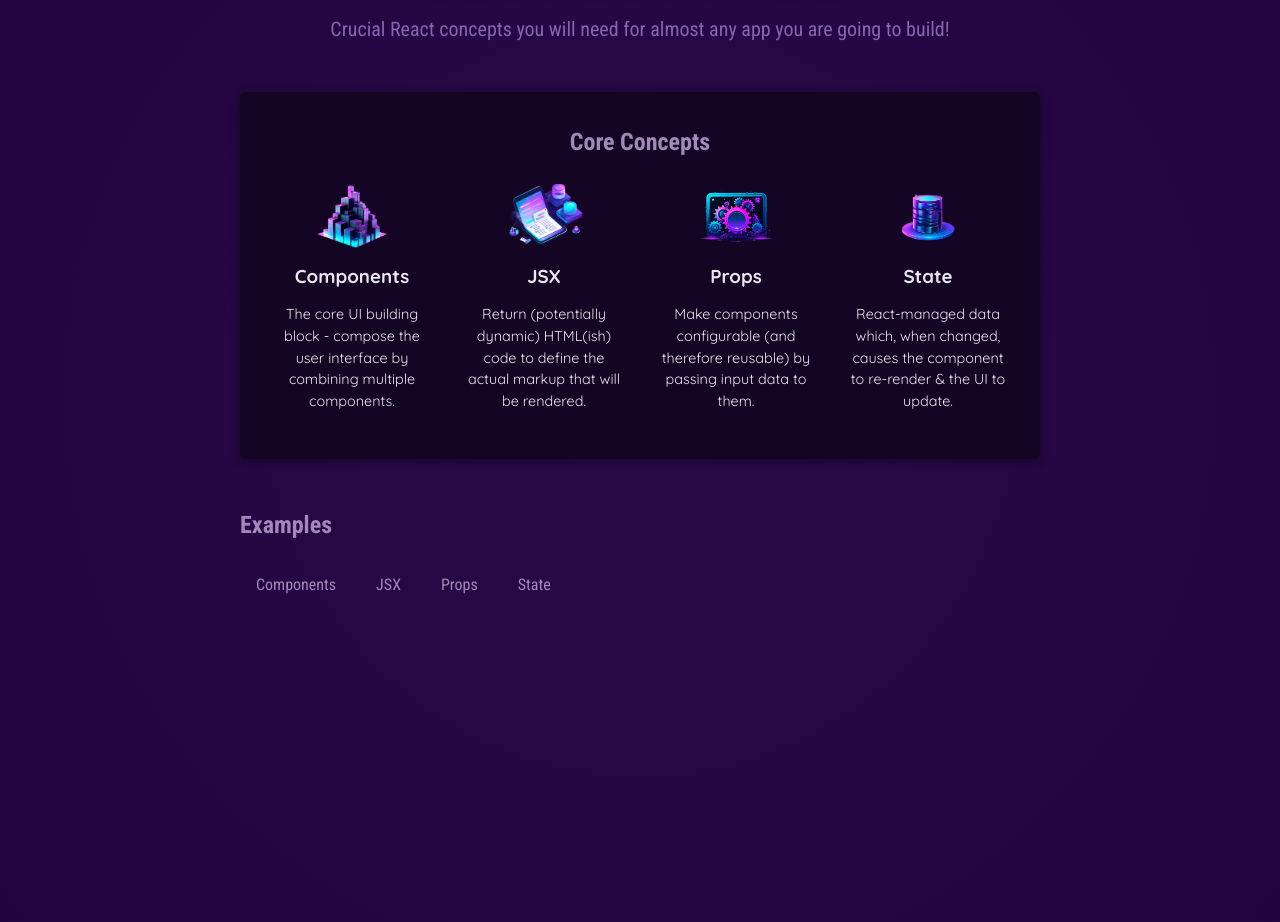
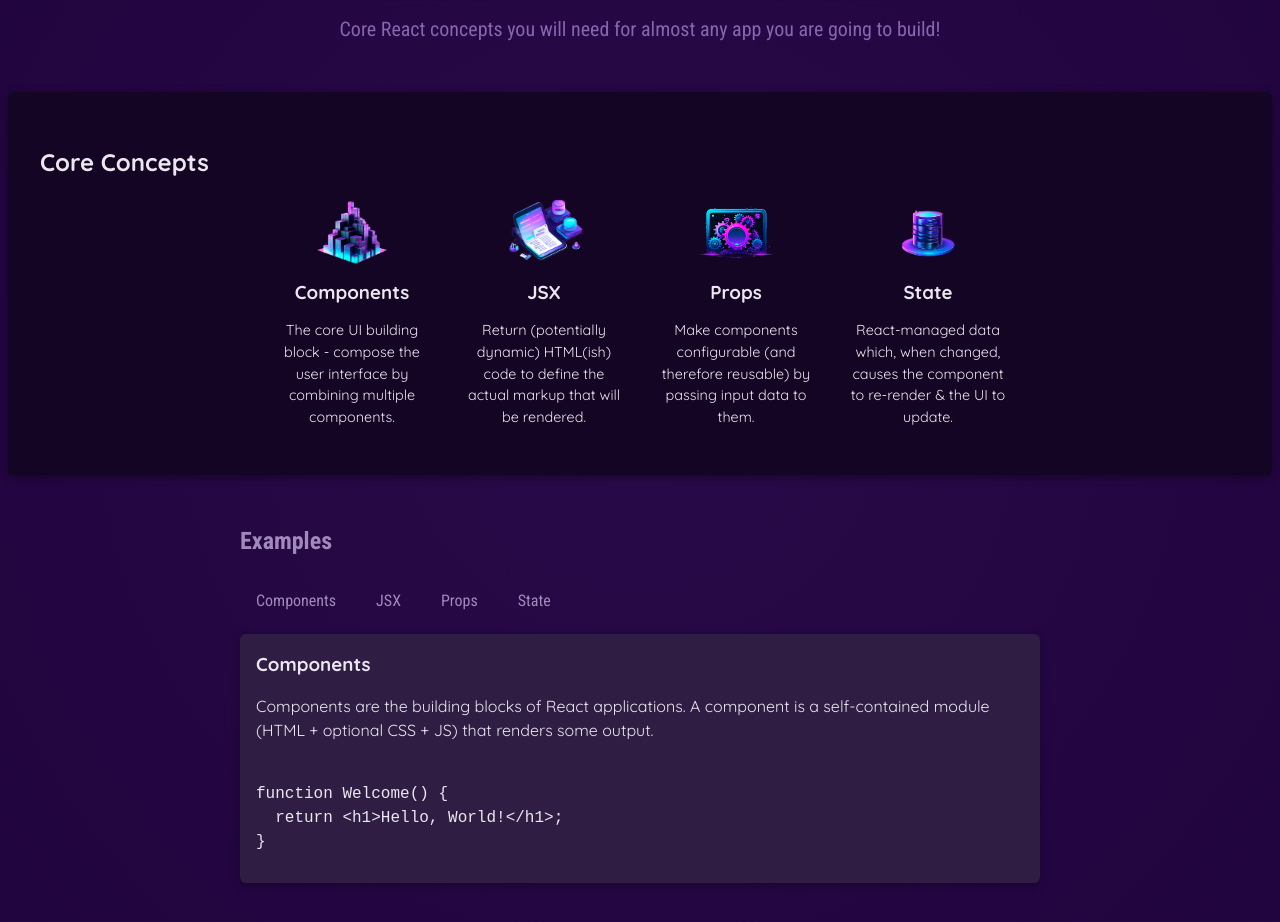
Before and after one commit to Falamarcao/react-the-complete-guide-essentials, a React (Vite) app: page / in a window 1280 px wide. Shown: the part 240-1162 px from the top of the page. Built offline with nearby package versions, Linux system fonts and the light colour scheme.

Commit message:
Deriving & Outputting Data Based on State

```diff
--- a/src/App.tsx
+++ b/src/App.tsx
@@ -1,49 +1,14 @@
-import { uniqueId } from 'lodash';
-
-import CoreConcept from './components/CoreConcept';
 import Header from './components/Header';
-import TabButton from './components/TabButton';
-
-import { Concept } from './models/Concept';
-import { TabName } from './models/TabName';
-
-import { CORE_CONCEPTS } from './data/CoreConcepts';
+import Examples from './components/Examples';
+import CoreConcepts from './components/CoreConcepts';
 
 function App() {
-  function handleSelect(tabName: TabName) {
-    console.log(tabName);
-  }
-
   return (
     <div>
       <Header />
+      <CoreConcepts />
       <main>
-        <section id="core-concepts">
-          <h2>Core Concepts</h2>
-          <ul>
-            {CORE_CONCEPTS.map((coreConcept: Concept) => (
-              <CoreConcept key={uniqueId('core-concepts-')} {...coreConcept} />
-            ))}
-          </ul>
-        </section>
-        <section id="examples">
-          <h2>Examples</h2>
-          <menu>
-            <TabButton onSelect={() => handleSelect(TabName.Components)}>
-              Components
-            </TabButton>
-            <TabButton onSelect={() => handleSelect(TabName.JSX)}>
-              JSX
-            </TabButton>
-            <TabButton onSelect={() => handleSelect(TabName.Props)}>
-              Props
-            </TabButton>
-            {/* Alternatively we can use `bind`. */}
-            <TabButton onSelect={handleSelect.bind(null, TabName.State)}>
-              State
-            </TabButton>
-          </menu>
-        </section>
+        <Examples />
       </main>
     </div>
   );
--- a/src/components/CoreConcept/CoreConcept.css
+++ b/src/components/CoreConcepts/CoreConcept.css
@@ -1,4 +1,5 @@
 #core-concepts {
+    margin: 3rem auto;
     padding: 2rem;
     border-radius: 6px;
     background-color: #140524;
--- a/src/components/CoreConcept/index.tsx
+++ b/src/components/CoreConcepts/CoreConcept.tsx
@@ -1,6 +1,4 @@
 import { Concept } from '../../models/Concept';
-
-import './CoreConcept.css';
 
 const CoreConcept = (props: Concept) => {
   return (
--- /dev/null
+++ b/src/components/CoreConcepts/index.tsx
@@ -0,0 +1,24 @@
+import { uniqueId } from 'lodash';
+
+import CoreConcept from './CoreConcept';
+
+import { Concept } from '../../models/Concept';
+
+import { CORE_CONCEPTS } from '../../data/CoreConcepts';
+
+import './CoreConcept.css';
+
+const CoreConcepts = () => {
+  return (
+    <section id="core-concepts">
+      <h2>Core Concepts</h2>
+      <ul>
+        {CORE_CONCEPTS.map((coreConcept: Concept) => (
+          <CoreConcept key={uniqueId('core-concepts-')} {...coreConcept} />
+        ))}
+      </ul>
+    </section>
+  );
+};
+
+export default CoreConcepts;
--- /dev/null
+++ b/src/components/Examples/Examples.css
@@ -0,0 +1,31 @@
+#examples {
+    margin: 3rem auto;
+}
+
+#examples h2 {
+    text-align: left;
+}
+
+#examples menu {
+    margin: 1rem 0;
+    padding: 0;
+    display: flex;
+    gap: 0.5rem;
+    list-style: none;
+}
+
+#tab-content {
+    padding: 1rem;
+    border-radius: 6px;
+    background-color: #2f1d43;
+    box-shadow: 0 2px 8px rgba(0, 0, 0, 0.3);
+}
+
+#tab-content h3 {
+    margin: 0;
+}
+
+#tab-content code {
+    font-size: 1rem;
+    white-space: pre-wrap;
+}
--- /dev/null
+++ b/src/components/Examples/index.tsx
@@ -0,0 +1,45 @@
+import { useState } from 'react';
+
+import TabButton from '../TabButton';
+
+import { TabName } from '../../models/TabName';
+
+import { EXAMPLES } from '../../data/Examples';
+
+import './Examples.css';
+
+const Examples = () => {
+  const [selectedTab, setSelectedTab] = useState<string>(TabName.Components);
+
+  function handleSelect(tabName: TabName) {
+    setSelectedTab(tabName);
+  }
+
+  return (
+    <section id="examples">
+      <h2>Examples</h2>
+      <menu>
+        <TabButton onSelect={() => handleSelect(TabName.Components)}>
+          Components
+        </TabButton>
+        <TabButton onSelect={() => handleSelect(TabName.JSX)}>JSX</TabButton>
+        <TabButton onSelect={() => handleSelect(TabName.Props)}>
+          Props
+        </TabButton>
+        {/* Alternatively we can use `bind`. */}
+        <TabButton onSelect={handleSelect.bind(null, TabName.State)}>
+          State
+        </TabButton>
+      </menu>
+      <div id="tab-content">
+        <h3>{EXAMPLES[selectedTab].title}</h3>
+        <p>{EXAMPLES[selectedTab].description}</p>
+        <pre>
+          <code>{EXAMPLES[selectedTab].code}</code>
+        </pre>
+      </div>
+    </section>
+  );
+};
+
+export default Examples;
--- a/src/components/Header/index.tsx
+++ b/src/components/Header/index.tsx
@@ -1,3 +1,4 @@
+import { useMemo } from 'react';
 import reactImg from '../../assets/react-core-concepts.png';
 
 import './Header.css';
@@ -9,7 +10,9 @@
 }
 
 const Header = () => {
-  const adjective: string = adjectives[getRandomInt(adjectives.length)];
+  const adjective = useMemo(() => {
+    return adjectives[getRandomInt(adjectives.length)];
+  }, []);
 
   return (
     <header>
--- a/src/data/CoreConcepts.ts
+++ b/src/data/CoreConcepts.ts
@@ -5,7 +5,7 @@
 import jsxImg from '../assets/jsx-ui.png';
 import stateImg from '../assets/state-mgmt.png';
 
-export const CORE_CONCEPTS: Concept[] = [
+export const CORE_CONCEPTS: Readonly<Concept[]> = [
   {
     image: componentsImg,
     title: 'Components',
--- /dev/null
+++ b/src/data/Examples.ts
@@ -0,0 +1,52 @@
+import { Examples } from "../models/Examples";
+
+export const EXAMPLES: Readonly<Examples> = {
+  components: {
+    title: 'Components',
+    description:
+      'Components are the building blocks of React applications. A component is a self-contained module (HTML + optional CSS + JS) that renders some output.',
+    code: `
+function Welcome() {
+  return <h1>Hello, World!</h1>;
+}`,
+  },
+  jsx: {
+    title: 'JSX',
+    description:
+      'JSX is a syntax extension to JavaScript. It is similar to a template language, but it has full power of JavaScript (e.g., it may output dynamic content).',
+    code: `
+<div>
+  <h1>Welcome {userName}</h1>
+  <p>Time to learn React!</p>
+</div>`,
+  },
+  props: {
+    title: 'Props',
+    description:
+      'Components accept arbitrary inputs called props. They are like function arguments.',
+    code: `
+function Welcome(props) {
+  return <h1>Hello, {props.name}</h1>;
+}`,
+  },
+  state: {
+    title: 'State',
+    description:
+      'State allows React components to change their output over time in response to user actions, network responses, and anything else.',
+    code: `
+function Counter() {
+  const [isVisible, setIsVisible] = useState(false);
+
+  function handleClick() {
+    setIsVisible(true);
+  }
+
+  return (
+    <div>
+      <button onClick={handleClick}>Show Details</button>
+      {isVisible && <p>Amazing details!</p>}
+    </div>
+  );
+}`,
+  },
+};
--- a/src/index.css
+++ b/src/index.css
@@ -31,34 +31,3 @@
   margin: 0 0 1.5rem 0;
   color: #a18aba;
 }
-
-#examples {
-  margin: 3rem auto;
-}
-
-#examples h2 {
-  text-align: left;
-}
-
-#examples menu {
-  margin: 1rem 0;
-  padding: 0;
-  display: flex;
-  gap: 0.5rem;
-  list-style: none;
-}
-
-#tab-content {
-  padding: 1rem;
-  border-radius: 6px;
-  background-color: #2f1d43;
-  box-shadow: 0 2px 8px rgba(0, 0, 0, 0.3);
-}
-
-#tab-content h3 {
-  margin: 0;
-}
-
-#tab-content code {
-  font-size: 1rem;
-}
--- /dev/null
+++ b/src/models/Examples.ts
@@ -0,0 +1,9 @@
+interface Example {
+    title: string;
+    description: string;
+    code: string;
+}
+
+export interface Examples {
+    [key: string]: Example;
+}
--- a/src/models/TabName.ts
+++ b/src/models/TabName.ts
@@ -1,6 +1,6 @@
 export enum TabName {
-  Components = 'Components',
-  JSX = 'JSX',
-  Props = 'Props',
-  State = 'State',
+  Components = 'components',
+  JSX = 'jsx',
+  Props = 'props',
+  State = 'state',
 }
```
